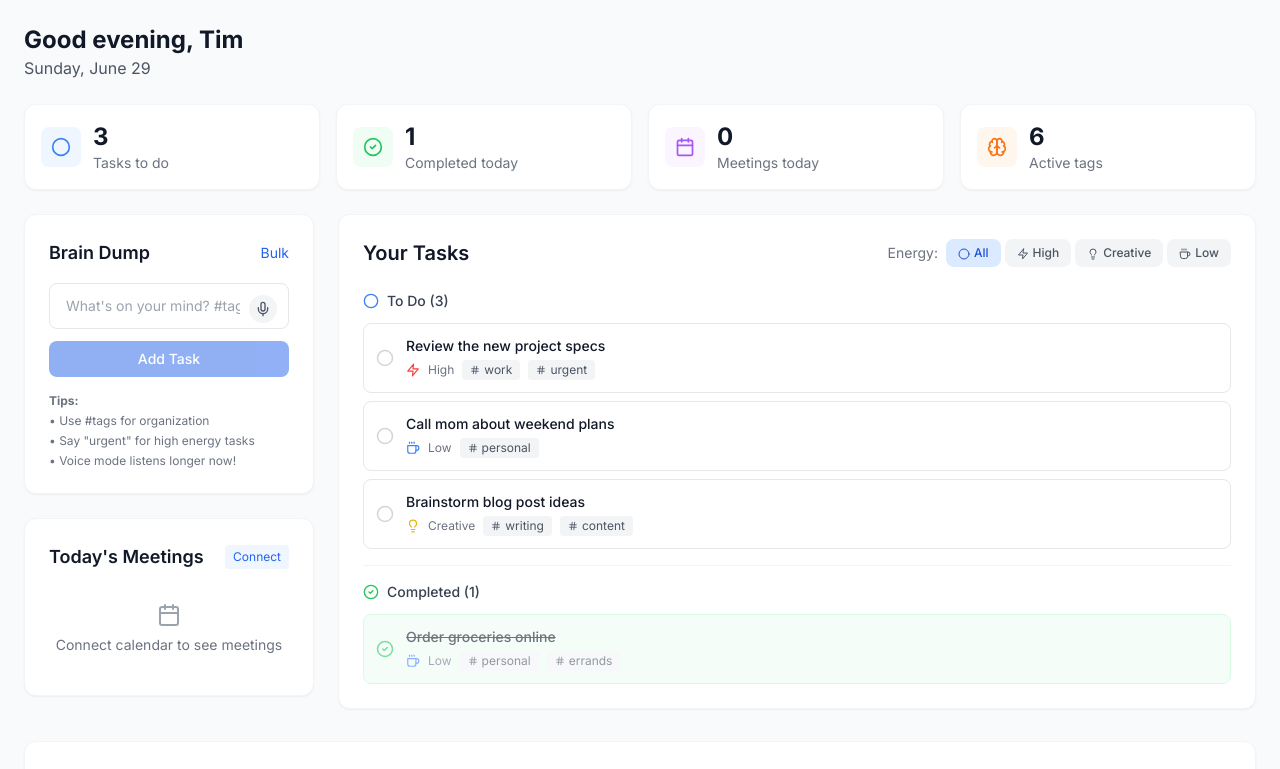
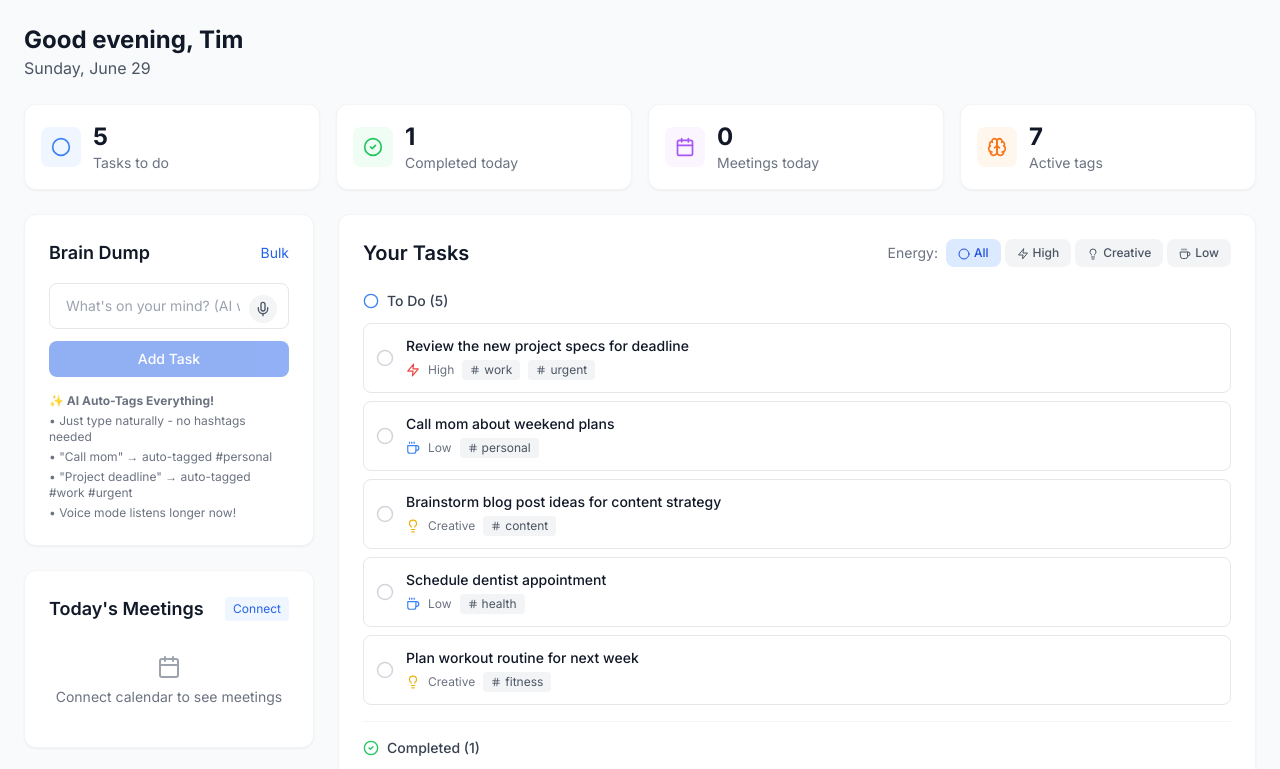
Before and after one commit to timcoe429/life-dashboard, a Next.js app: page / in a window 1280 px wide. Shown: the top 769 px of the page. Built offline with nearby package versions, Linux system fonts and the light colour scheme.

Commit message:
AI Voice Notes

```diff
--- a/components/LifeDashboard.js
+++ b/components/LifeDashboard.js
@@ -7,11 +7,13 @@ const LifeDashboard = () => {
   const [currentTime, setCurrentTime] = useState(new Date());
   const [taskInput, setTaskInput] = useState("");
   const [tasks, setTasks] = useState([
-    // Sample tasks to show the concept
-    { id: 1, text: "Review the new project specs", completed: false, energy: "high", tags: ["work", "urgent"], context: "office" },
-    { id: 2, text: "Call mom about weekend plans", completed: false, energy: "low", tags: ["personal"], context: "anywhere" },
-    { id: 3, text: "Brainstorm blog post ideas", completed: false, energy: "creative", tags: ["writing", "content"], context: "creative" },
-    { id: 4, text: "Order groceries online", completed: true, energy: "low", tags: ["personal", "errands"], context: "anywhere" },
+    // Sample tasks showing AI auto-tagging in action
+    { id: 1, text: "Review the new project specs for deadline", completed: false, energy: "high", tags: ["work", "urgent"], context: "office" },
+    { id: 2, text: "Call mom about weekend plans", completed: false, energy: "low", tags: ["personal"], context: "phone" },
+    { id: 3, text: "Brainstorm blog post ideas for content strategy", completed: false, energy: "creative", tags: ["content"], context: "anywhere" },
+    { id: 4, text: "Order groceries from amazon", completed: true, energy: "low", tags: ["shopping"], context: "computer" },
+    { id: 5, text: "Schedule dentist appointment", completed: false, energy: "low", tags: ["health"], context: "phone" },
+    { id: 6, text: "Plan workout routine for next week", completed: false, energy: "creative", tags: ["fitness"], context: "anywhere" },
   ]);
   const [completedToday, setCompletedToday] = useState(1);
   const [accessToken, setAccessToken] = useState(null);
@@ -147,33 +149,103 @@ const LifeDashboard = () => {
     setTasks(prev => [newTask, ...prev]);
   };
 
+  const analyzeTaskWithAI = (taskText) => {
+    // AI-powered task analysis - no manual tagging needed!
+    const text = taskText.toLowerCase();
+    let energy = "medium";
+    let tags = [];
+    let context = "anywhere";
+
+    // Smart energy detection
+    if (/(urgent|asap|deadline|important|critical|rush|emergency|focus|deep work|concentrate)/i.test(text)) {
+      energy = "high";
+    } else if (/(creative|brainstorm|idea|design|write|plan|think|research|explore|invent)/i.test(text)) {
+      energy = "creative";
+    } else if (/(call|email|text|message|quick|easy|simple|order|buy|check|read)/i.test(text)) {
+      energy = "low";
+    }
+
+    // Smart tag detection - no hashtags needed!
+    if (/(work|project|meeting|client|boss|colleague|office|business|proposal|report|presentation|deadline)/i.test(text)) {
+      tags.push("work");
+    }
+
+    if (/(mom|dad|family|friend|personal|home|house|relationship|call|visit)/i.test(text)) {
+      tags.push("personal");
+    }
+
+    if (/(doctor|appointment|health|medicine|pharmacy|dentist|checkup|hospital)/i.test(text)) {
+      tags.push("health");
+    }
+
+    if (/(grocery|shop|buy|order|store|amazon|purchase|errands)/i.test(text)) {
+      tags.push("shopping");
+    }
+
+    if (/(gym|workout|exercise|run|fitness|yoga|sports)/i.test(text)) {
+      tags.push("fitness");
+    }
+
+    if (/(write|blog|content|article|post|social media|twitter|instagram)/i.test(text)) {
+      tags.push("content");
+    }
+
+    if (/(learn|study|course|tutorial|read|book|skill|training)/i.test(text)) {
+      tags.push("learning");
+    }
+
+    if (/(money|finance|budget|bank|bills|pay|tax|investment)/i.test(text)) {
+      tags.push("finance");
+    }
+
+    if (/(travel|trip|vacation|flight|hotel|booking)/i.test(text)) {
+      tags.push("travel");
+    }
+
+    if (/(clean|organize|declutter|tidy|chores|laundry|dishes)/i.test(text)) {
+      tags.push("household");
+    }
+
+    // Urgency detection
+    if (/(today|now|asap|urgent|deadline|due)/i.test(text)) {
+      tags.push("urgent");
+    }
+
+    // Context detection
+    if (/(home|house)/i.test(text)) {
+      context = "home";
+    } else if (/(office|work|desk)/i.test(text)) {
+      context = "office";
+    } else if (/(phone|call)/i.test(text)) {
+      context = "phone";
+    } else if (/(computer|online|email|website)/i.test(text)) {
+      context = "computer";
+    }
+
+    return { energy, tags: [...new Set(tags)], context };
+  };
+
   const handleTaskSubmit = (e) => {
     e.preventDefault();
     if (!taskInput.trim()) return;
 
-    // Simple task parsing - look for energy indicators and tags
-    let energy = "medium";
-    let tags = [];
-    let context = "anywhere";
     let text = taskInput.trim();
+    let manualTags = [];
 
-    // Extract hashtags
+    // Still allow manual hashtags if user wants to override AI
     const hashtagMatches = text.match(/#\w+/g);
     if (hashtagMatches) {
-      tags = hashtagMatches.map(tag => tag.slice(1));
+      manualTags = hashtagMatches.map(tag => tag.slice(1));
       text = text.replace(/#\w+/g, '').trim();
     }
 
-    // Detect energy level from keywords
-    if (/(urgent|asap|important|focus|deep)/i.test(text)) {
-      energy = "high";
-    } else if (/(creative|brainstorm|idea|design|write)/i.test(text)) {
-      energy = "creative";
-    } else if (/(easy|quick|simple|call|email)/i.test(text)) {
-      energy = "low";
-    }
+    // Use AI to analyze the task
+    const aiAnalysis = analyzeTaskWithAI(text);
 
-    addTask(text, energy, tags, context);
+    // Combine AI tags with manual tags (manual takes priority)
+    const finalTags = [...new Set([...aiAnalysis.tags, ...manualTags])];
+
+    addTask(text, aiAnalysis.energy, finalTags, aiAnalysis.context);
     setTaskInput("");
   };
 
@@ -183,23 +255,23 @@ const LifeDashboard = () => {
     const taskLines = bulkTasks.split('\n').filter(line => line.trim());
 
     taskLines.forEach(line => {
-      let energy = "medium";
-      let tags = [];
       let text = line.trim();
+      let manualTags = [];
 
-      // Extract hashtags
+      // Extract manual hashtags
       const hashtagMatches = text.match(/#\w+/g);
       if (hashtagMatches) {
-        tags = hashtagMatches.map(tag => tag.slice(1));
+        manualTags = hashtagMatches.map(tag => tag.slice(1));
         text = text.replace(/#\w+/g, '').trim();
       }
 
-      // Auto-detect energy
-      if (/(urgent|asap|important)/i.test(text)) energy = "high";
-      else if (/(creative|brainstorm|idea)/i.test(text)) energy = "creative";
-      else if (/(easy|quick|simple)/i.test(text)) energy = "low";
+      // Use AI to analyze each task
+      const aiAnalysis = analyzeTaskWithAI(text);
 
-      addTask(text, energy, tags);
+      // Combine AI tags with manual tags
+      const finalTags = [...new Set([...aiAnalysis.tags, ...manualTags])];
+
+      addTask(text, aiAnalysis.energy, finalTags, aiAnalysis.context);
     });
 
     setBulkTasks("");
@@ -422,7 +494,7 @@ const LifeDashboard = () => {
                       type="text"
                       value={taskInput}
                       onChange={(e) => setTaskInput(e.target.value)}
-                      placeholder={isRecording ? "Listening... keep talking!" : "What's on your mind? #tag @context"}
+                      placeholder={isRecording ? "Listening... keep talking!" : "What's on your mind? (AI will auto-tag it!)"}
                       className="w-full px-4 py-3 pr-12 border border-gray-200 rounded-lg focus:outline-none focus:ring-2 focus:ring-blue-500 text-sm"
                       disabled={isRecording}
                     />
@@ -454,7 +526,7 @@ const LifeDashboard = () => {
                   <textarea
                     value={bulkTasks}
                     onChange={(e) => setBulkTasks(e.target.value)}
-                    placeholder="One task per line&#10;Call mom #personal&#10;Review docs #work urgent&#10;Brainstorm ideas #creative"
+                    placeholder="One task per line - AI auto-tags everything!&#10;Call mom about weekend plans&#10;Review project docs for deadline&#10;Brainstorm blog post ideas&#10;Buy groceries online"
                     className="w-full px-4 py-3 border border-gray-200 rounded-lg focus:outline-none focus:ring-2 focus:ring-blue-500 text-sm h-32 resize-none"
                   />
                   <button
@@ -468,9 +540,10 @@ const LifeDashboard = () => {
               )}
 
               <div className="mt-4 text-xs text-gray-500 space-y-1">
-                <p><strong>Tips:</strong></p>
-                <p>• Use #tags for organization</p>
-                <p>• Say "urgent" for high energy tasks</p>
+                <p><strong>✨ AI Auto-Tags Everything!</strong></p>
+                <p>• Just type naturally - no hashtags needed</p>
+                <p>• "Call mom" → auto-tagged #personal</p>
+                <p>• "Project deadline" → auto-tagged #work #urgent</p>
                 <p>• Voice mode listens longer now!</p>
               </div>
             </div>
```
